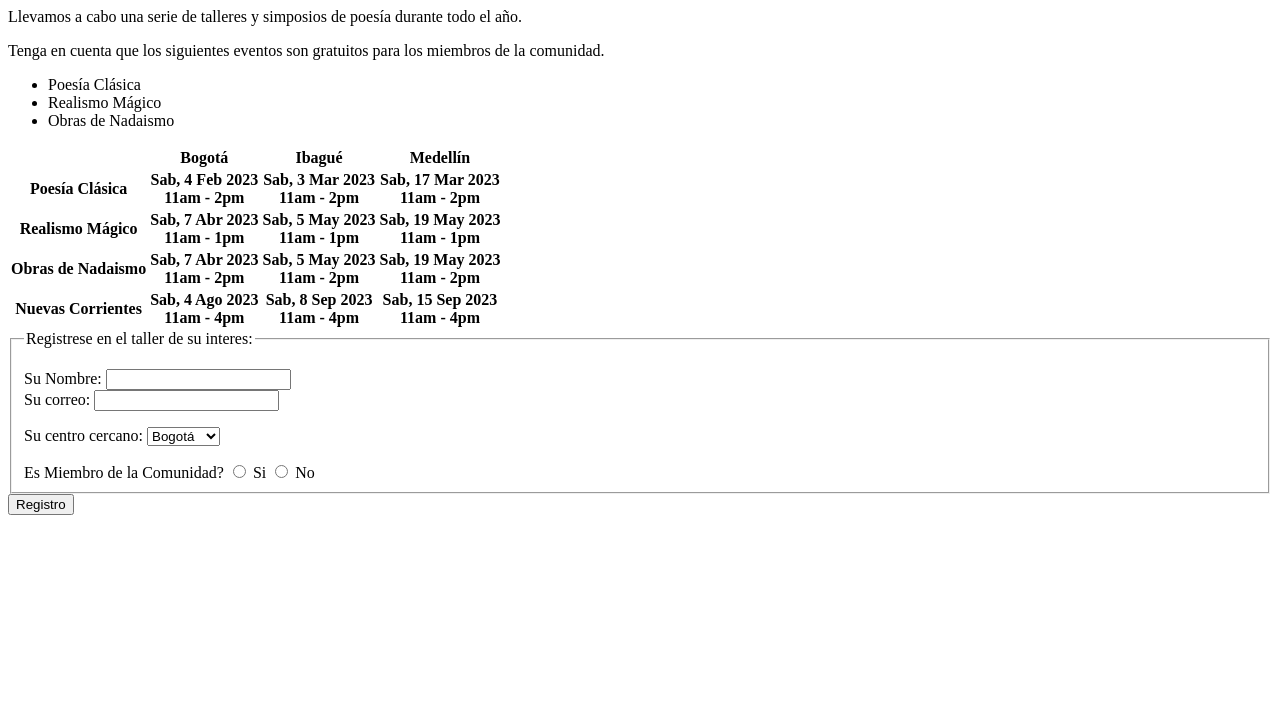
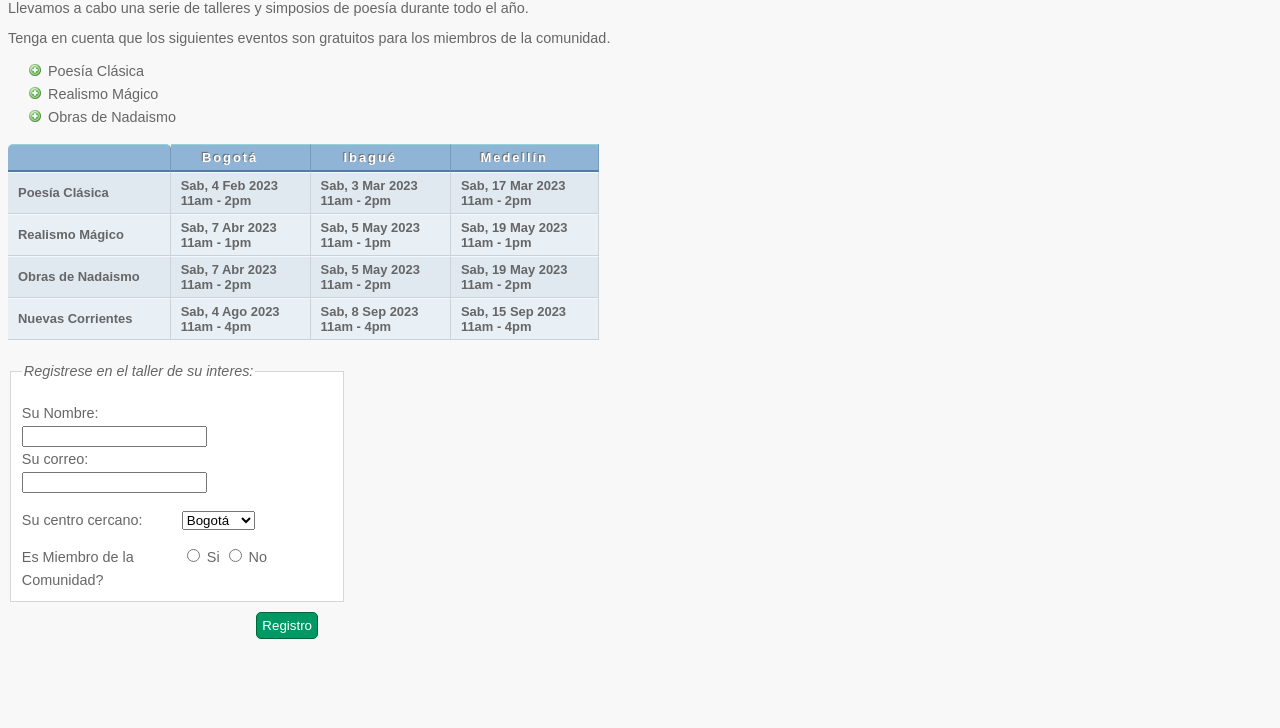
Before and after one commit to laura876/programacionweb.github-io, a plain HTML site: page actividad_01.html in a window 1280 px wide. Shown: the part 72-800 px from the top of the page. Drawn offline with Linux system fonts and the light colour scheme; the site is published under a folder, as on GitHub Pages, so addresses that start at the root find nothing.

Commit message:
add index

```diff
--- a/actividad_01.html
+++ b/actividad_01.html
@@ -4,7 +4,7 @@
     <meta charset="UTF-8" />
     <meta name="viewport" content="width=device-width, initial-scale=1.0" />
     <title>Actividad 01</title>
-    <link rel="stylesheet" href="/css/style01.css" />
+    <link rel="stylesheet" href="css/style01.css" />
   </head>
   <body>
     <h1>Talleres de Poesía</h1>
```
Also changed, not shown: index.html (renamed from bitacora.html).
